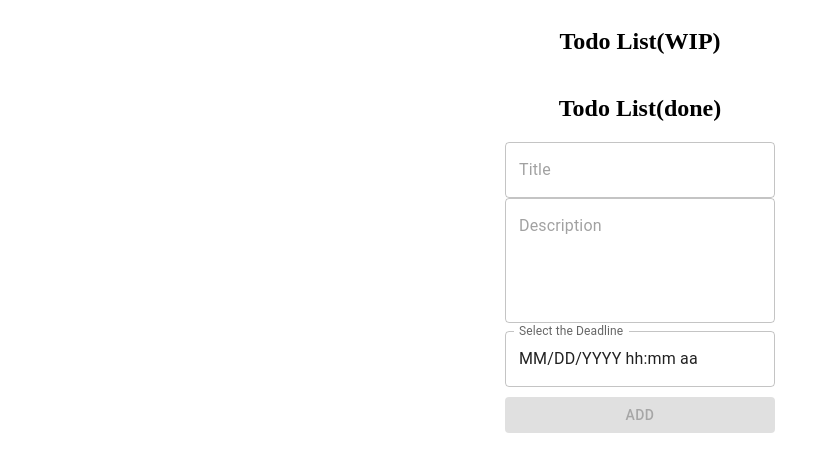
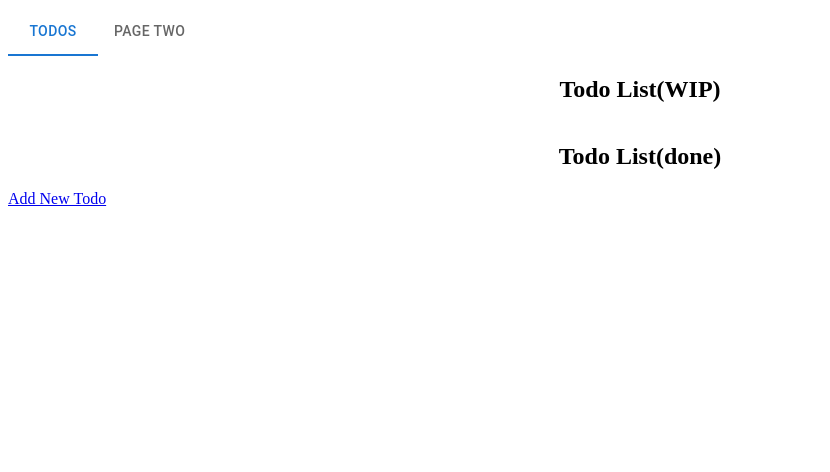
Before and after one commit to tetsugo02/TodoList, a React (Vite) app: page / in a window 1280 px wide. Shown: the top 472 px of the page, without its empty margins (0-830 px from the left). Built offline with nearby package versions, Linux system fonts and the light colour scheme.

Commit message:
Refactor AddNewTodo component to use Material-UI TextField for input fields

```diff
--- a/package.json
+++ b/package.json
@@ -12,12 +12,14 @@
   "dependencies": {
     "@emotion/react": "^11.13.3",
     "@emotion/styled": "^11.13.0",
+    "@mui/lab": "^6.0.0-beta.10",
     "@mui/material": "^6.1.2",
     "@mui/x-date-pickers": "^7.18.0",
     "@types/styled-components": "^5.1.34",
     "dayjs": "^1.11.13",
     "react": "^18.3.1",
     "react-dom": "^18.3.1",
+    "react-router-dom": "^6.26.2",
     "styled-components": "^6.1.13",
     "uuid": "^10.0.0"
   },
--- a/src/App.tsx
+++ b/src/App.tsx
@@ -1,13 +1,11 @@
-import AddNewTodo from "./components/AddNew";
-import TodoList from "./components/TodoList";
+import AppRouter from "./AppRouter";
+import { BrowserRouter as Router } from "react-router-dom";
 
 function App() {
 	return (
-		<>
-			<TodoList isDone={false} />
-			<TodoList isDone={true} />
-			<AddNewTodo />
-		</>
+		<Router>
+			<AppRouter />
+		</Router>
 	);
 }
 
--- /dev/null
+++ b/src/AppRouter.tsx
@@ -0,0 +1,30 @@
+import { ReactElement, Suspense, lazy } from "react";
+import { Route, Routes } from "react-router-dom";
+
+const Home = lazy(() => import("./pages/Home"));
+const AddNew = lazy(() => import("./pages/AddNew.tsx"));
+
+const AppRouter = (): ReactElement => {
+	return (
+		<Routes>
+			<Route
+				path="/"
+				element={
+					<Suspense fallback={<div>Loading...</div>}>
+						<Home />
+					</Suspense>
+				}
+			/>
+			<Route
+				path="/add"
+				element={
+					<Suspense fallback={<div>Loading...</div>}>
+						<AddNew />
+					</Suspense>
+				}
+			/>
+		</Routes>
+	);
+};
+
+export default AppRouter;
--- /dev/null
+++ b/src/components/Navibar.tsx
@@ -0,0 +1,66 @@
+import * as React from "react";
+import Box from "@mui/material/Box";
+import Tabs from "@mui/material/Tabs";
+import Tab from "@mui/material/Tab";
+
+const samePageLinkNavigation = (event: React.MouseEvent<HTMLAnchorElement, MouseEvent>) => {
+	if (
+		event.defaultPrevented ||
+		event.button !== 0 || // ignore everything but left-click
+		event.metaKey ||
+		event.ctrlKey ||
+		event.altKey ||
+		event.shiftKey
+	) {
+		return false;
+	}
+	return true;
+};
+
+interface LinkTabProps {
+	label?: string;
+	href?: string;
+	selected?: boolean;
+}
+
+const LinkTab = (props: LinkTabProps) => {
+	return (
+		<Tab
+			component="a"
+			onClick={(event: React.MouseEvent<HTMLAnchorElement, MouseEvent>) => {
+				// Routing libraries handle this, you can remove the onClick handle when using them.
+				if (samePageLinkNavigation(event)) {
+					event.preventDefault();
+				}
+			}}
+			aria-current={props.selected && "page"}
+			{...props}
+		/>
+	);
+};
+
+const NavTabs = () => {
+	const [value, setValue] = React.useState(0);
+
+	const handleChange = (event: React.SyntheticEvent, newValue: number) => {
+		// event.type can be equal to focus with selectionFollowsFocus.
+		if (
+			event.type !== "click" ||
+			(event.type === "click" &&
+				samePageLinkNavigation(event as React.MouseEvent<HTMLAnchorElement, MouseEvent>))
+		) {
+			setValue(newValue);
+		}
+	};
+
+	return (
+		<Box sx={{ width: "100%" }}>
+			<Tabs value={value} onChange={handleChange} aria-label="nav tabs" role="navigation">
+				<LinkTab label="Todos" />
+				<LinkTab label="Page Two" />
+			</Tabs>
+		</Box>
+	);
+};
+
+export default NavTabs;
--- /dev/null
+++ b/src/pages/AddNew.tsx
@@ -0,0 +1,12 @@
+import AddNewTodo from "../components/AddNew";
+
+const AddNew = () => {
+	return (
+		<div>
+			<h1>Add New Todo</h1>
+			<AddNewTodo />
+		</div>
+	);
+};
+
+export default AddNew;
--- /dev/null
+++ b/src/pages/Home.tsx
@@ -0,0 +1,16 @@
+import { Link } from "react-router-dom";
+
+import TodoList from "../components/TodoList";
+import NavTabs from "../components/Navibar";
+const Home = () => {
+	return (
+		<>
+			<NavTabs />
+			<TodoList isDone={false} />
+			<TodoList isDone={true} />
+			<Link to="/add">Add New Todo</Link>
+		</>
+	);
+};
+
+export default Home;
```
Also changed, not shown: src/components/AddNewTodo.tsx (deleted, +0 -10 lines), 1 other file (tests, documents, lock files or other folders).
